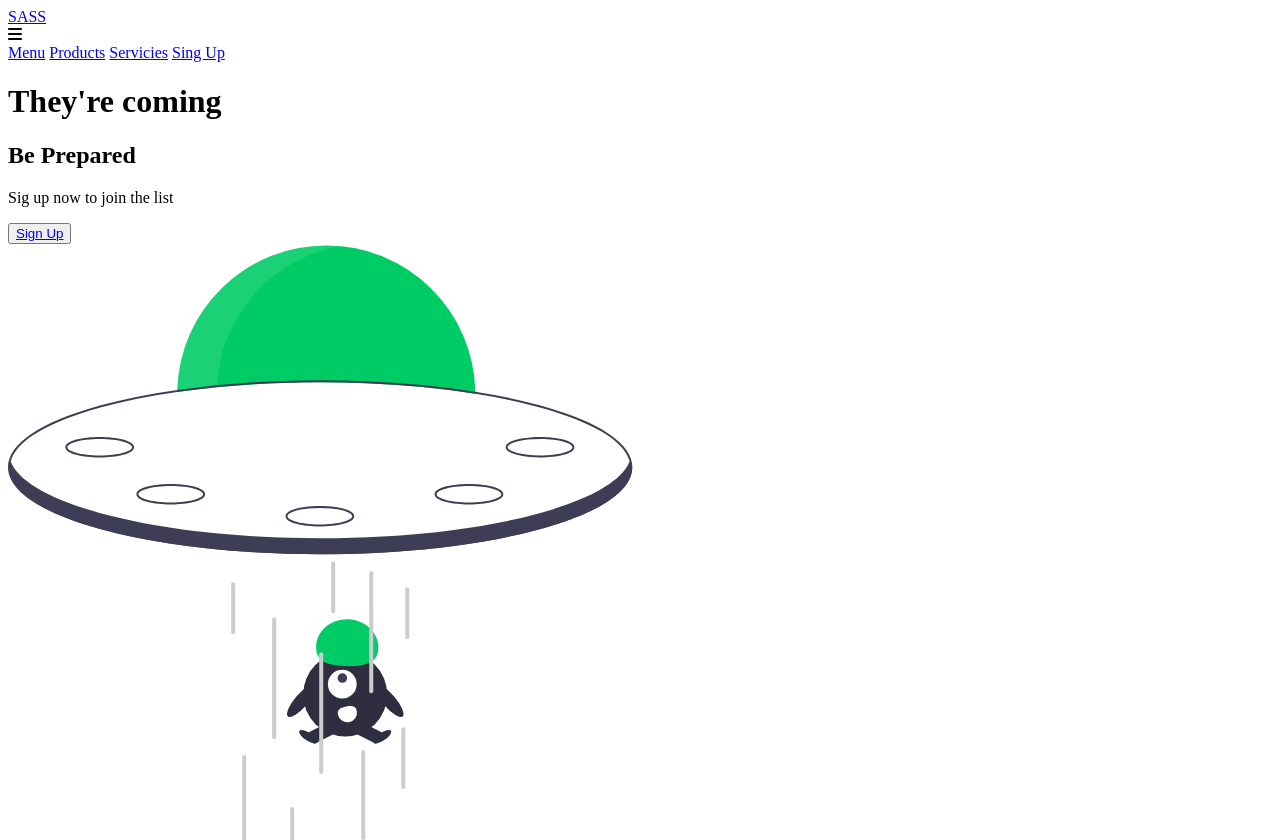
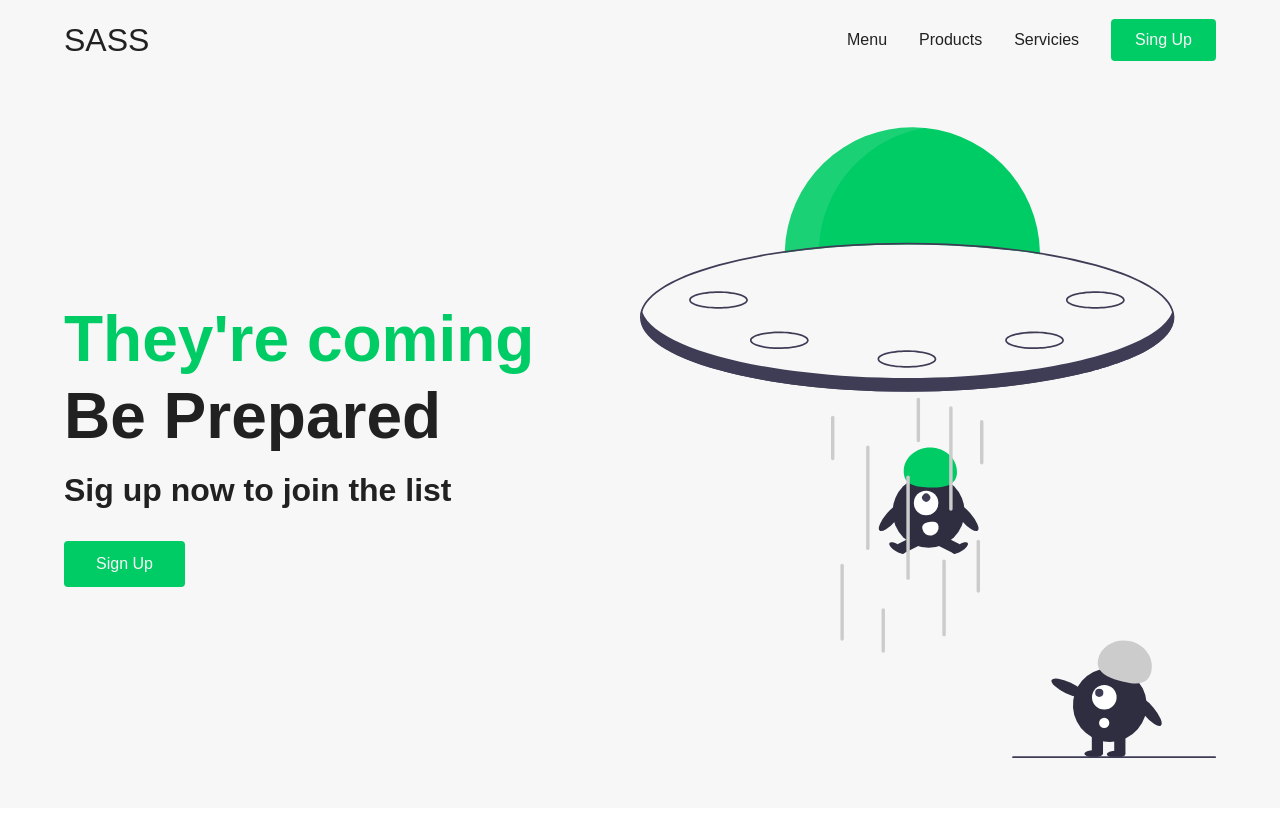
Before and after one commit to CMartinez-BB/Landing-page-with-sass-, a website: page index.html in a window 1280 px wide. Shown: the top 840 px of the page. After the commit the page ends 808 px from the top, so only its background shows below. Drawn offline with Linux system fonts and the light colour scheme.

Commit message:
finished

```diff
--- /dev/null
+++ b/src/scss/_colors.scss
@@ -0,0 +1,5 @@
+$light: #f7f7f7;
+$dark: #222121;
+$lime: #00cc66;
+$orangeRed: #fb4b4e;
+$blue: #2541b2;
--- a/src/scss/_media-queries.scss
+++ b/src/scss/_media-queries.scss
@@ -1,11 +1,11 @@
 @mixin tablet {
-    @media screen and (max-widht: 768px) {
+    @media (max-widht: 768px) {
         @content;
     }
 }
 
 @mixin mobile {
-    @media screen and (max-widht: 280px) {
+    @media (max-widht: 280px) {
         @content;
     }
 }
--- /dev/null
+++ b/src/scss/_navbar.scss
@@ -0,0 +1,83 @@
+@import 'colors';
+@import 'media-queries';
+
+%align-center {
+    display: flex;
+    align-items: center;
+}
+
+.navbar {
+    background: $light;
+    height: 80px;
+
+    display: flex;
+    justify-content: space-between;
+    padding: 0.5rem calc( (100vw - 1200px) / 2);
+
+    z-index: 10;
+    position: relative;
+
+
+    &__logo{
+        color: $dark;
+        cursor: pointer;
+        text-decoration: none;
+        font-size: 2rem;
+        margin-left: 24px;
+
+        @extend %align-center;
+    }
+
+    &__bars{
+        opacity: 0;
+
+        // Responsive
+        @include tablet {
+            color: $dark;
+            opacity: 1;
+            position: absolute;
+            top: 22px;
+            right: 20px;
+            font-size: 2rem;
+         }
+    }
+
+    &__menu{
+        @extend %align-center;
+        list-style: none;
+        text-align: center;
+        margin-right: 24px;
+
+        @include tablet{
+            display: none;
+        }
+
+        &--links{
+            color: $dark;
+            @extend %align-center;
+            justify-content: center;
+            text-decoration: none;
+            padding: 0 1rem;
+
+            &:hover{
+                color: $lime;
+                transition: all 0.3s ease;
+            }
+        }
+
+        #button {
+            padding: 12px 24px;
+            border: none;
+            outline: none;
+            border-radius: 4px;
+            background: $lime;
+            margin-left: 16px;
+            color: $light;
+
+            &:hover{
+                background: $orangeRed;
+                transition: all 0.3s ease;
+            }
+        }
+    }
+}
--- a/src/scss/app.scss
+++ b/src/scss/app.scss
@@ -0,0 +1,126 @@
+@import 'navbar';
+@import 'colors';
+@import 'media-queries';
+
+*{
+    box-sizing: border-box;
+    margin: 0;
+    padding: 0;
+    font-family: 'Kumbh Sans', sans-serif;
+}
+
+// Hero section css
+.hero{
+    background-color: $light;
+
+    &__container{
+        display: grid;
+        grid-template-columns: repeat(2, 1fr);
+        align-items: center;
+        justify-items: center;
+        margin: 0 auto;
+        height: 91vh;
+
+        z-index: 1;
+        width: 100%;
+        max-width: 1200px;
+        padding-right: 24px;
+        padding-left: 24px;
+
+        @include tablet{
+            grid-template-columns: 1fr;
+            height: 100%;
+        }
+
+        &--left{
+            width: 100%;
+            line-height: 1.2;
+
+            @include tablet {
+                padding: 5rem 0;
+            }
+
+            @include mobile{
+                line-height: 1.5;
+            }
+        }
+
+        &--left h1{
+            font-size: 4rem;
+            color: $lime;
+
+            @include mobile{
+                font-size: 1.5rem;
+
+            }
+        }
+
+        &--left h2{
+            font-size: 4rem;
+            color: $dark;
+
+            @include mobile{
+                font-size: 2rem;
+
+            }
+        }
+
+        &--left p{
+            font-size: 2rem;
+            color: $dark;
+            margin-top: 1rem;
+            font-weight: 700;
+
+            @include mobile{
+                font-size: 1.5rem;
+
+            }
+        }
+
+        &--btn{
+            font-size: 1rem;
+            background-color: $lime;
+            padding: 14px 32px;
+            border: none;
+            border-radius: 4px;
+            color: $light;
+            margin-top: 2rem;
+            cursor: pointer;
+            position: relative;
+            transition: all 0.3s;
+            outline: none;
+        }
+
+        &--btn::after{
+            position: absolute;
+            content: '';
+            top: 0;
+            left: 0;
+            width: 0;
+            height: 100%;
+            background: $orangeRed;
+            transition: all 0.3s;
+            border-radius: 4px;
+        }
+
+        &--btn:hover::after{
+            width: 100%;
+        }
+
+        &--right{
+            text-align: center;
+        }
+
+        &--img{
+            height: 100%;
+            width: 100%;
+        }
+
+        &--btn a{
+            position: relative;
+            z-index: 2;
+            color: $light;
+            text-decoration: none;
+        }
+    }
+}
```
Also changed, not shown: index.html (+1 -1 lines), build/css/app.css, 1 other file.
